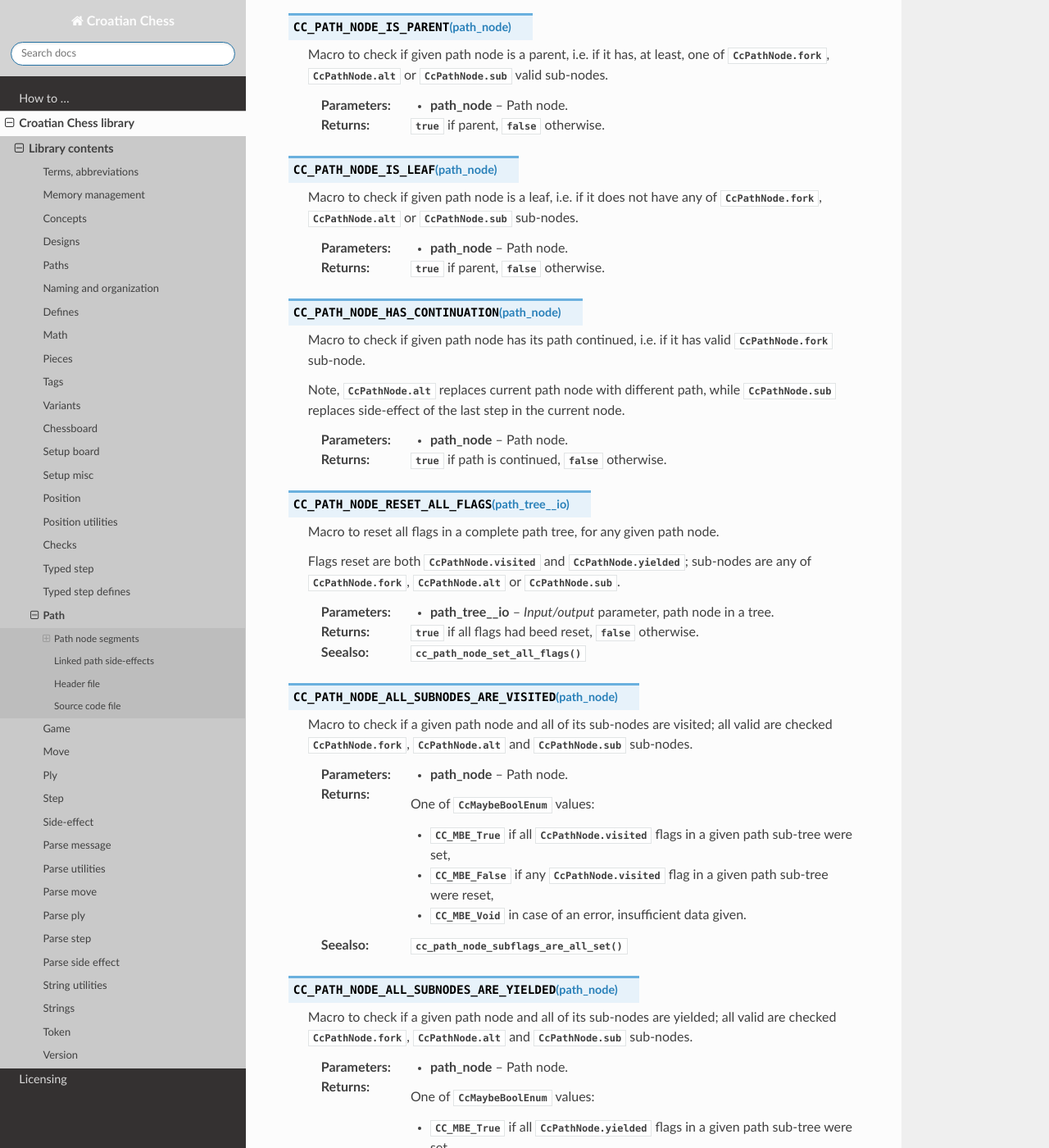
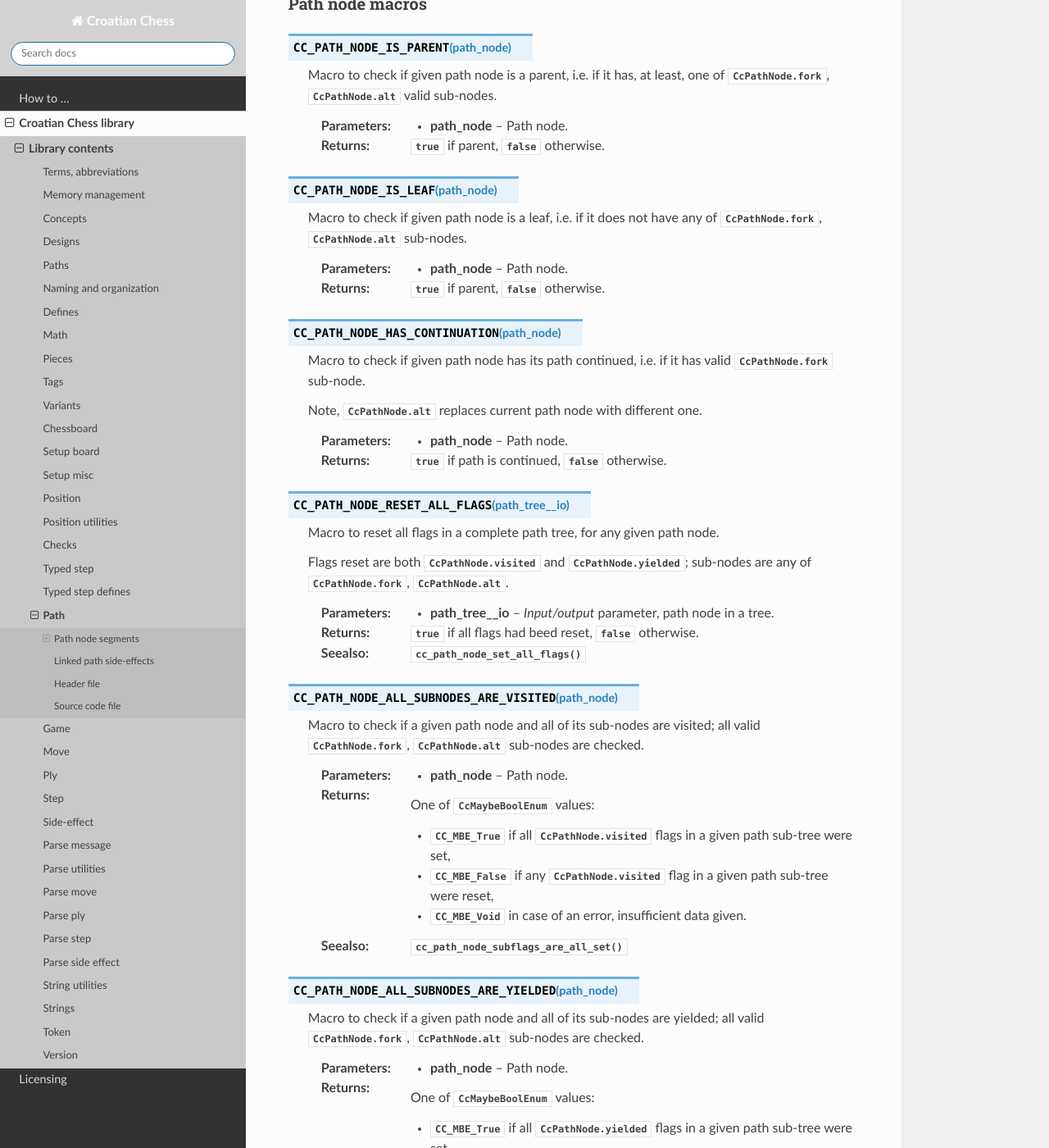
Before and after one commit to mmlacak/crochess, a Sphinx documentation site: the page built from docs/source/libcc/ccpath.rst, in a window 1280 px wide and 1400 px high, scrolled down 2430 px. Shown: the whole window at 82% size. Built offline with Sphinx 7.4.7 and the Read the Docs theme 3.1.0, drawn with Linux system fonts in a browser that asks for light colours; some of the changed text lies outside the part shown.

Commit message:
Removed all references to path node sub member; fixed fork, alt ones.

```diff
--- a/docs/source/conf.py
+++ b/docs/source/conf.py
@@ -26,10 +26,10 @@ copyright = '2021, Mario Mlačak'
 author = 'Mario Mlačak'
 
 # The short X.Y version
-version = "0.0.1.423:1602+20260115.092440"   # docs-new-lib-short-version-major-minor-feature-commit+meta~breaks-place-marker
+version = "0.0.1.424:1603+20260115.110546"   # docs-new-lib-short-version-major-minor-feature-commit+meta~breaks-place-marker
 
 # The full version, including alpha/beta/rc tags
-release = "0.0.1.423:1602+20260115.092440"   # docs-new-lib-full-version-major-minor-feature-commit+meta~breaks-place-marker
+release = "0.0.1.424:1603+20260115.110546"   # docs-new-lib-full-version-major-minor-feature-commit+meta~breaks-place-marker
 
 
 # -- General configuration ---------------------------------------------------
--- a/docs/source/libcc/ccpath.rst
+++ b/docs/source/libcc/ccpath.rst
@@ -130,8 +130,7 @@ Path node macros
 .. c:macro:: CC_PATH_NODE_IS_PARENT(path_node)
 
     Macro to check if given path node is a parent, i.e. if it has, at least, one of
-    :c:member:`CcPathNode.fork`, :c:member:`CcPathNode.alt` or :c:member:`CcPathNode.sub`
-    valid sub-nodes.
+    :c:member:`CcPathNode.fork`, :c:member:`CcPathNode.alt` valid sub-nodes.
 
     :param path_node: Path node.
     :returns: :c:data:`true` if parent, :c:data:`false` otherwise.
@@ -139,8 +138,7 @@ Path node macros
 .. c:macro:: CC_PATH_NODE_IS_LEAF(path_node)
 
     Macro to check if given path node is a leaf, i.e. if it does not have any of
-    :c:member:`CcPathNode.fork`, :c:member:`CcPathNode.alt` or :c:member:`CcPathNode.sub`
-    sub-nodes.
+    :c:member:`CcPathNode.fork`, :c:member:`CcPathNode.alt` sub-nodes.
 
     :param path_node: Path node.
     :returns: :c:data:`true` if parent, :c:data:`false` otherwise.
@@ -151,8 +149,7 @@ Path node macros
     valid :c:member:`CcPathNode.fork` sub-node.
 
     Note, :c:member:`CcPathNode.alt` replaces current path node with different
-    path, while :c:member:`CcPathNode.sub` replaces side-effect of the last step
-    in the current node.
+    one.
 
     :param path_node: Path node.
     :returns: :c:data:`true` if path is continued, :c:data:`false` otherwise.
@@ -162,8 +159,7 @@ Path node macros
     Macro to reset all flags in a complete path tree, for any given path node.
 
     Flags reset are both :c:member:`CcPathNode.visited` and :c:member:`CcPathNode.yielded`;
-    sub-nodes are any of :c:member:`CcPathNode.fork`, :c:member:`CcPathNode.alt`
-    or :c:member:`CcPathNode.sub`.
+    sub-nodes are any of :c:member:`CcPathNode.fork`, :c:member:`CcPathNode.alt`.
 
     :param path_tree__io: *Input/output* parameter, path node in a tree.
     :returns: :c:data:`true` if all flags had beed reset, :c:data:`false` otherwise.
@@ -172,8 +168,8 @@ Path node macros
 .. c:macro:: CC_PATH_NODE_ALL_SUBNODES_ARE_VISITED(path_node)
 
     Macro to check if a given path node and all of its sub-nodes are visited; all
-    valid are checked :c:member:`CcPathNode.fork`, :c:member:`CcPathNode.alt` and
-    :c:member:`CcPathNode.sub` sub-nodes.
+    valid :c:member:`CcPathNode.fork`, :c:member:`CcPathNode.alt` sub-nodes are
+    checked.
 
     :param path_node: Path node.
     :returns: One of :c:enum:`CcMaybeBoolEnum` values:
@@ -186,8 +182,8 @@ Path node macros
 .. c:macro:: CC_PATH_NODE_ALL_SUBNODES_ARE_YIELDED(path_node)
 
     Macro to check if a given path node and all of its sub-nodes are yielded; all
-    valid are checked :c:member:`CcPathNode.fork`, :c:member:`CcPathNode.alt` and
-    :c:member:`CcPathNode.sub` sub-nodes.
+    valid :c:member:`CcPathNode.fork`, :c:member:`CcPathNode.alt` sub-nodes are
+    checked.
 
     :param path_node: Path node.
     :returns: One of :c:enum:`CcMaybeBoolEnum` values:
@@ -359,7 +355,7 @@ Path node functions
     .. note::
 
         Path node is not traversed, i.e. none of :c:member:`CcPathNode.fork`,
-        :c:member:`CcPathNode.alt`, or :c:member:`CcPathNode.sub` links are followed.
+        :c:member:`CcPathNode.alt` links are followed.
 
     :param path_node: A path node.
     :returns: Weak pointer to side-effect if successful,
@@ -368,16 +364,17 @@ Path node functions
 .. c:function:: CcMaybeBoolEnum cc_path_node_last_step_side_effect_is_valid( CcPathNode * path_node, bool include_none )
 
     Function checks if side-effect type of a last step in a given path node is valid;
-    given :c:var:`include_none` argument controls if :c:enumerator:`CC_SETE_None` is
-    considered valid.
+    given :c:var:`include_none` argument controls if :c:enumerator:`CC_SETE_None`
+    side-effect is considered valid.
 
     .. note::
 
         Path node is not traversed, i.e. none of :c:member:`CcPathNode.fork`,
-        :c:member:`CcPathNode.alt`, or :c:member:`CcPathNode.sub` links are followed.
+        :c:member:`CcPathNode.alt` links are followed.
 
     :param path_node: A path node.
-    :param include_none: Flag, whether :c:enumerator:`CC_SETE_None` is considered valid, or not.
+    :param include_none: Flag, whether :c:enumerator:`CC_SETE_None` side-effect is
+        considered valid, or not.
     :returns: One of :c:enum:`CcMaybeBoolEnum` values:
 
         * :c:enumerator:`CC_MBE_True` if side-effect is valid,
@@ -389,8 +386,7 @@ Path node functions
     Function checks if a given path node is a leaf node.
 
     Leaf node is one without any of :c:member:`CcPathNode.fork`,
-    :c:member:`CcPathNode.alt`, or :c:member:`CcPathNode.sub`
-    valid (non-:c:data:`NULL`) links.
+    :c:member:`CcPathNode.alt` valid (non-:c:data:`NULL`) links.
 
     :param path_node: A path node.
     :returns: One of :c:enum:`CcMaybeBoolEnum` values:
@@ -448,8 +444,7 @@ Path node functions
 .. c:function:: bool cc_path_node_subflags_are_all_set( CcPathNode * path_node, bool check_yielded )
 
     Checks all flags in a given path node, and all of its sub-nodes, i.e. all of valid
-    :c:member:`CcPathNode.fork`, :c:member:`CcPathNode.alt` and :c:member:`CcPathNode.sub`
-    nodes.
+    :c:member:`CcPathNode.fork`, :c:member:`CcPathNode.alt` nodes in a given sub-tree.
 
     :param path_node: A path node.
     :param check_yielded: A flag, whether to check :c:member:`CcPathNode.yielded` (if :c:data:`true`),
@@ -470,8 +465,8 @@ Path node functions
     parameter to next suitable path node, and then returning :c:enumerator:`CC_MBE_True`.
 
     Suitable path nodes are all leaf nodes (i.e. the ones without any valid
-    :c:member:`CcPathNode.fork`, :c:member:`CcPathNode.alt` or :c:member:`CcPathNode.sub`
-    sub-nodes), and also all path nodes that have valid side-effect in their last step.
+    :c:member:`CcPathNode.fork`, :c:member:`CcPathNode.alt` sub-nodes), and
+    also all path nodes that have valid side-effect in their last step.
 
     When all suitable path nodes from a complete path tree are exhausted,
     function returns :c:enumerator:`CC_MBE_False`.
@@ -639,9 +634,8 @@ Path linked list
     all the way to a given path node.
 
     Given path node (i.e. :c:var:`path_node`) has to be suitable; either a leaf node
-    (without any valid :c:member:`CcPathNode.fork`, :c:member:`CcPathNode.alt` or
-    :c:member:`CcPathNode.sub` sub-nodes), or a path node with valid side-effect in
-    their last step.
+    (without any valid :c:member:`CcPathNode.fork`, :c:member:`CcPathNode.alt` sub-nodes),
+    or a path node with valid side-effect in their last step.
 
     *Output* parameter has to have its inner pointer (i.e. :c:expr:`*path_link__o_a`)
     :c:data:`NULL`\-ed, before it can be used to return newly allocated linked list.
@@ -658,11 +652,6 @@ Path linked list
 
     Function also overwrites side-effect of the last step (accumulated so far in
     an *output* linked list), with the side-effect of the current path node.
-
-    Additionaly, function also builds linked list of tentative side-effects, if
-    there are valid :c:member:`CcPathNode.sub` nodes of the current path node;
-    list built is then assigned to :c:member:`CcStep.tentative__d` pointer of the
-    last step of the current path node.
 
     *Output* parameter has to have its inner pointer (i.e. :c:expr:`*steps__o_a`)
     :c:data:`NULL`\-ed, before it can be used to return newly allocated linked list.
--- a/docs/source/libcc/paths.rst
+++ b/docs/source/libcc/paths.rst
@@ -436,5 +436,3 @@ of the previous node (i.e. the one accessed via :c:member:`CcPathNode.back__w.st
 
 This is always done, regardless if next node has been linked via :c:member:`CcPathNode.fork`,
 or :c:member:`CcPathNode.alt`.
-
-.. :c:member:`CcPathNode.sub`
```
Also changed, not shown: other parts of docs/source/libcc/ccpath.rst (+18 -18 lines).
